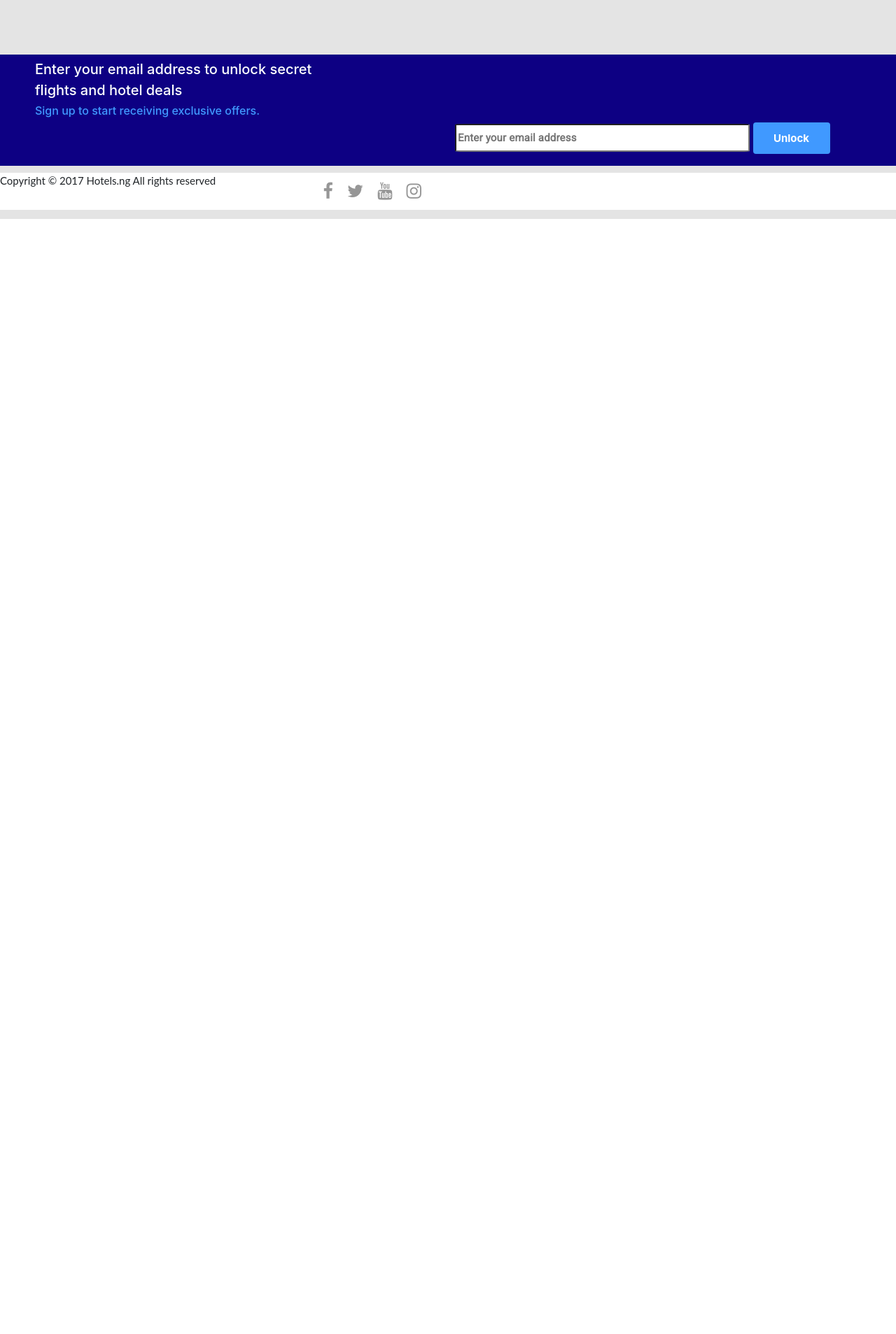
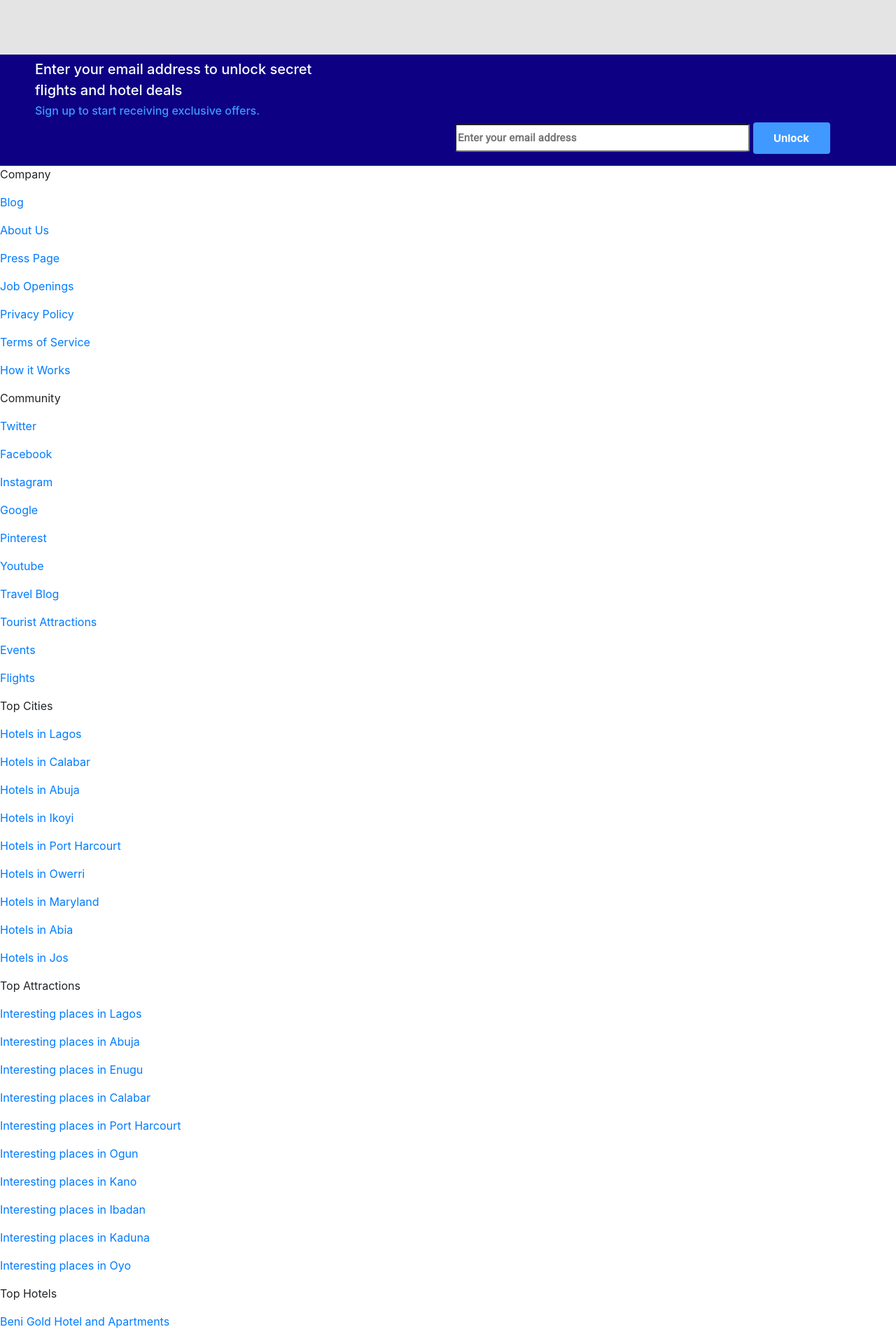
Before and after one commit to reedahkh/SkynetChatApp, a PHP site: page /dashboard.html in a window 1280 px wide. Shown: the part 1092-2999 px from the top of the page at 70% size. Before the commit the page ends 1405 px from the top, so only its background shows below. Run offline with PHP 8.4, Linux system fonts and the light colour scheme; some web fonts are replaced.

Commit message:
dashboard

```diff
--- a/Dashboard/dashboard.css
+++ b/Dashboard/dashboard.css
@@ -173,3 +173,11 @@ ul#handles li a:before {
 #formbuttons {
     margin-bottom: 10px;
 }
+
+#lists {
+    background-color: #ffffff;
+}
+
+.community {
+    display: inline-block;
+}
--- a/Dashboard/dashboard.html
+++ b/Dashboard/dashboard.html
@@ -82,6 +82,223 @@
         </div>
     </div>
 
+    <div id="lists">
+
+        <!--Company-->
+        <div class="company">
+            <p class="headers">Company</p>
+
+            <p>
+                <a target="_blank" href="">Blog</a>
+            </p>
+
+            <p>
+                <a target="_blank" href="">About Us</a>
+            </p>
+
+            <p>
+                <a target="_blank" href="">Press Page</a>
+            </p>
+
+            <p>
+                <a target="_blank" href="">Job Openings</a>
+            </p>
+
+            <p>
+                <a target="_blank" href="">Privacy Policy</a>
+            </p>
+
+            <p>
+                <a target="_blank" href="">Terms of Service</a>
+            </p>
+
+            <p>
+                <a target="_blank" href="">How it Works</a>
+            </p>
+
+        </div>
+
+        <!--Community -->
+        <div class="community">
+            <p class="headers">Community</p>
+
+            <p>
+                <a target="_blank" href="">Twitter</a>
+            </p>
+
+            <p>
+                <a target="_blank" href="">Facebook</a>
+            </p>
+
+            <p>
+                <a target="_blank" href="">Instagram</a>
+            </p>
+
+            <p>
+                <a target="_blank" href="">Google</a>
+            </p>
+
+            <p>
+                <a target="_blank" href="">Pinterest</a>
+            </p>
+
+            <p>
+                <a target="_blank" href="">Youtube</a>
+            </p>
+
+            <p>
+                <a target="_blank" href="">Travel Blog</a>
+            </p>
+
+            <p>
+                <a target="_blank" href="">Tourist Attractions</a>
+            </p>
+
+            <p>
+                <a target="_blank" href="">Events</a>
+            </p>
+
+            <p>
+                <a target="_blank" href="">Flights</a>
+            </p>
+        </div>
+
+        <!-- Top cities -->
+        <div class="top-cities">
+            <p class="headers">Top Cities</p>
+
+            <p>
+                <a target="_blank" href="">Hotels in Lagos</a>
+            </p>
+
+            <p>
+                <a target="_blank" href="">Hotels in Calabar</a>
+            </p>
+
+            <p>
+                <a target="_blank" href="">Hotels in Abuja</a>
+            </p>
+
+            <p>
+                <a target="_blank" href="">Hotels in Ikoyi</a>
+            </p>
+
+            <p>
+                <a target="_blank" href="">Hotels in Port Harcourt</a>
+            </p>
+
+            <p>
+                <a target="_blank" href="">Hotels in Owerri</a>
+            </p>
+
+            <p>
+                <a target="_blank" href="">Hotels in Maryland</a>
+            </p>
+
+            <p>
+                <a target="_blank" href="">Hotels in Abia</a>
+            </p>
+
+            <p>
+                <a target="_blank" href="">Hotels in Jos</a>
+            </p>
+
+        </div>
+
+        <!-- Attractions -->
+        <div class="top-attracttions">
+            <p class="headers">Top Attractions</p>
+
+            <p>
+                <a target="_blank" href="">Interesting places in Lagos</a>
+            </p>
+
+            <p>
+                <a target="_blank" href="">Interesting places in Abuja</a>
+            </p>
+
+            <p>
+                <a target="_blank" href="">Interesting places in Enugu</a>
+            </p>
+
+            <p>
+                <a target="_blank" href="">Interesting places in Calabar</a>
+            </p>
+
+            <p>
+                <a target="_blank" href="">Interesting places in Port Harcourt</a>
+            </p>
+
+            <p>
+                <a target="_blank" href="">Interesting places in Ogun</a>
+            </p>
+
+            <p>
+                <a target="_blank" href="">Interesting places in Kano</a>
+            </p>
+
+            <p>
+                <a target="_blank" href="">Interesting places in Ibadan</a>
+            </p>
+
+            <p>
+                <a target="_blank" href="">Interesting places in Kaduna</a>
+            </p>
+
+            <p>
+                <a target="_blank" href="">Interesting places in Oyo</a>
+            </p>
+
+        </div>
+
+        <!-- Hotels -->
+        <div class="top-hotels">
+            <p class="headers">Top Hotels</p>
+
+            <p>
+                <a target="_blank" href="">Beni Gold Hotel and Apartments</a>
+            </p>
+
+            <p>
+                <a target="_blank" href="">Hotel Ibis Lagos Ikeja</a>
+            </p>
+
+            <p>
+                <a target="_blank" href="">Silver Grandeur Hotel</a>
+            </p>
+
+            <p>
+                <a target="_blank" href="">Limeridge Hotel Lekki</a>
+            </p>
+
+            <p>
+                <a target="_blank" href="">Beni Apartments</a>
+            </p>
+
+            <p>
+                <a target="_blank" href="">Jeromes Garden and Suites</a>
+            </p>
+
+            <p>
+                <a target="_blank" href="">Transcorp Hotels</a>
+            </p>
+
+            <p>
+                <a target="_blank" href="">Hotel Ibis Royale</a>
+            </p>
+
+            <p>
+                <a target="_blank" href="">Interesting places in Kaduna</a>
+            </p>
+
+            <p>
+                <a target="_blank" href="">Interesting places in Oyo</a>
+            </p>
+
+        </div>
+    </div>
+
+
     <footer>
 
         Copyright &copy; 2017 Hotels.ng All rights reserved
```
